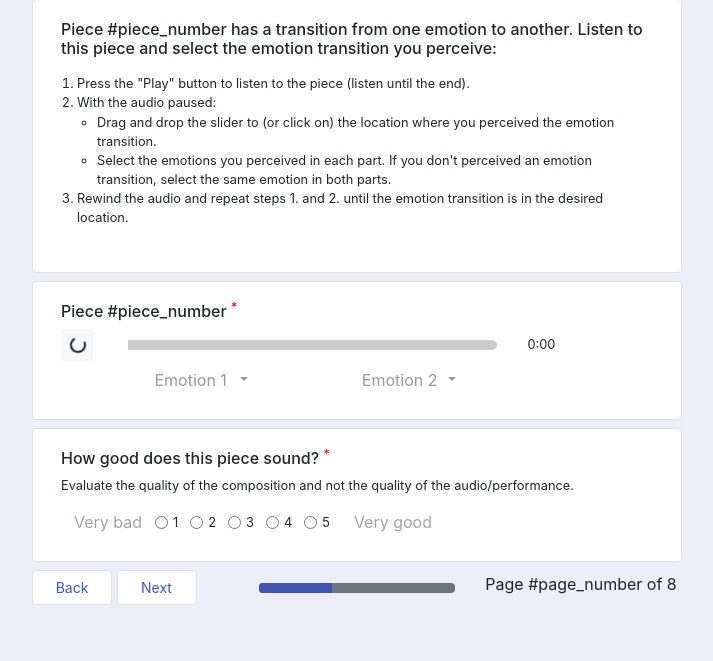
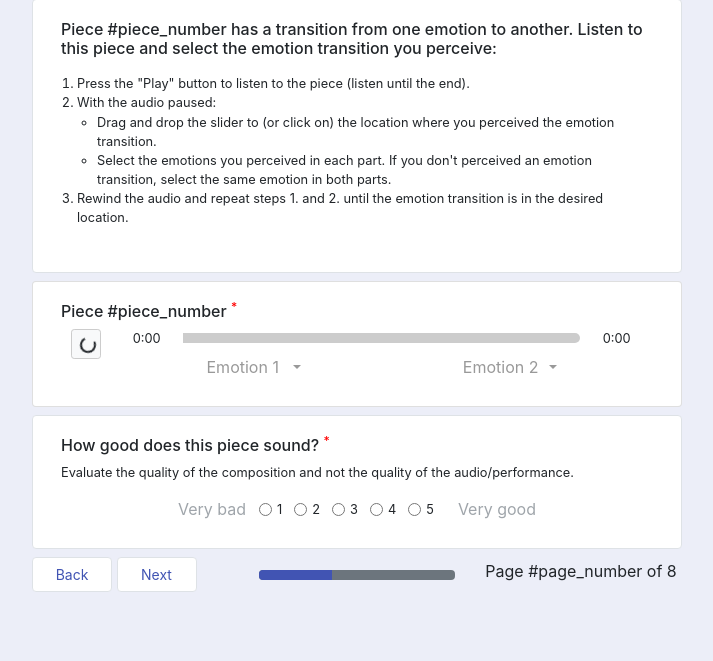
Before and after one commit to lucasnfe/bardo-critic, a Flask app: page /evaluate/1 in a window 1280 px wide. Shown: the part 192-853 px from the top of the page, without its empty margins (283-996 px from the left). After the commit the page ends 784 px from the top, so only its background shows below. Run offline with Flask 2, Linux system fonts and the light colour scheme; some libraries are stand-ins or nearby versions.

Commit message:
Implemented transition slider

```diff
--- a/static/css/player.css
+++ b/static/css/player.css
@@ -35,46 +35,66 @@
 }
 
 #playButton {
-    width: 32px;
-    height: 32px;
+    width: 30px;
+    height: 30px;
+    /* border-radius: 50%; */
+    border-color: #CCCCCC;
+}
+
+#emotion-trans-timer {
+    position: absolute;
+    margin-top: -35px;
+    visibility: hidden;
 }
 
 #playButtonImg {
     display: none;
 }
 
-#timer {
-    width: 28px;
-}
-
 #emotion-slider {
     width: 100%;
-    margin: auto;
-    padding-left: 15px;
+    /* padding-left: 15px; */
 }
 
 #emotion-slider-thumb {
   cursor: pointer;
   background: #343a40;
-  width: 5px;
+  width: 20px;
   height: 20px;
-  border-radius: 5px;
+  border-radius: 50%;
   position: absolute;
   margin-top: -5px;
   visibility: hidden;
+  z-index: 2;
+}
+
+#emotion-trans-slider-thumb {
+  cursor: pointer;
+  background: #343a40;
+  width: 5px;
+  height: 30px;
+  border-radius: 5px;
+  position: absolute;
+  visibility: hidden;
+  margin-top: -15px;
+  z-index: 1;
 }
 
 #emotion-track-left {
+  position: relative;
   background: #616A71;
   border-top-left-radius: 25px;
   border-bottom-left-radius: 25px;
   text-align: left;
   width: 0%;
+  z-index: 0;
 }
 
 #emotion-track-right {
+  position: relative;
   background: #cccccc;
   border-top-right-radius: 25px;
   border-bottom-right-radius: 25px;
   width: 100%;
+  z-index: 0;
 }
--- a/static/js/evaluate.js
+++ b/static/js/evaluate.js
@@ -2,9 +2,11 @@
 let sound = null;
 
 // Controls
+let transPos = 0;
 let thumbPos = 0;
-let thumbSavedPos = 0;
+
 let didClickOnThumb = false;
+let didClickOnTrans = false;
 
 // Keep track of how many times the user pressed play
 let playCount = 0;
@@ -12,9 +14,16 @@
 
 const slider = $("#emotion-slider");
 const thumb  = $("#emotion-slider-thumb");
+const trans  = $("#emotion-trans-slider-thumb");
+
+const transTimer = $("#emotion-trans-timer");
+const durationTimer = $("#duration");
+const elapsedTimer = $("#timer");
 
 const leftTrack = $('#emotion-track-left');
 const rightTrack = $('#emotion-track-right');
+
+const qualityLikert = $(".evaluate-quality");
 
 thumb.on("mousedown", function(ev) {
     thumbDown();
@@ -24,31 +33,64 @@
     thumbDown();
 });
 
+trans.on("mousedown", function(ev) {
+    transDown();
+});
+
+trans.on("touchstart", function(ev) {
+    transDown();
+});
+
 $(document).on("mousemove", function(ev) {
     thumbMove(ev.clientX);
+    transMove(ev.clientX);
 });
 
 $(document).on("touchmove", function(ev) {
-    if(didClickOnThumb) {
+    if(didClickOnThumb || didClickOnTrans) {
         ev.preventDefault();
     }
 
     var touches = ev.changedTouches;
     for (let i = 0; i < touches.length; i++) {
         thumbMove(touches[i].pageX);
+        transMove(touches[i].pageX);
     }
 });
 
 $(document).on("mouseup", function(ev) {
     thumbUp();
+    transUp();
 });
 
 $(document).on("touchend", function(ev) {
     thumbUp();
+    transUp();
 });
 
 $(document).on("touchcancel", function(ev) {
     thumbUp();
+    transUp();
+});
+
+qualityLikert.on('click', function(ev){
+    if(playCompleteCount == 0) {
+        ev.preventDefault();
+
+        // Pause the piece
+        pause();
+
+        // Show play popover
+        $("#playButton").popover('show');
+    }
+});
+
+leftTrack.on("mousedown", function(ev) {
+    trackDown(ev);
+});
+
+rightTrack.on("mousedown", function(ev) {
+    trackDown(ev);
 });
 
 $('#emotion1').on('hide.bs.select', function (e, clickedIndex, isSelected, previousValue) {
@@ -83,33 +125,13 @@
     }
 });
 
-$(".evaluate-quality").on('click', function(ev){
-    if(playCompleteCount == 0) {
-        ev.preventDefault();
-
-        // Pause the piece
-        pause();
-
-        // Show play popover
-        $("#playButton").popover('show');
-    }
-});
-
-slider.on("mousedown", function(ev) {
+function transDown() {
     if(sound.state() != "loaded") {
         return;
     }
 
-    if(!didClickOnThumb && playCompleteCount > 0) {
-        pause();
-
-        // Calculate mid point
-        let p = calcMidPoint(ev.clientX);
-
-        // Update thumb position
-        updateProgressBar(p);
-    }
-});
+    didClickOnTrans = true;
+}
 
 function thumbDown() {
     if(sound.state() != "loaded") {
@@ -120,6 +142,21 @@
     pause();
 }
 
+function transMove(clientX) {
+    if(sound.state() != "loaded") {
+        return;
+    }
+
+    if(didClickOnTrans && playCompleteCount > 0) {
+        // Calculate mid point
+        let p = calcMidPoint(clientX, trans.width(), transLimit);
+
+        // Update thumb position
+        updateTrans(p);
+        transTimer.css("visibility", "visible");
+    }
+}
+
 function thumbMove(clientX) {
     if(sound.state() != "loaded") {
         return;
@@ -127,11 +164,22 @@
 
     if(didClickOnThumb) {
         // Calculate mid point
-      	let p = calcMidPoint(clientX);
+      	let p = calcMidPoint(clientX, thumb.width(), thumbLimit);
 
         // Update thumb position
         updateProgressBar(p);
     }
+}
+
+function transUp() {
+    if(sound.state() != "loaded") {
+        return;
+    }
+
+    didClickOnTrans = false;
+
+    // Hide trans timer
+    transTimer.css("visibility", "hidden");
 }
 
 function thumbUp() {
@@ -142,12 +190,20 @@
     didClickOnThumb = false;
 }
 
-function calcMidPoint(clientX) {
-    // Calculate mid point
-    let x = clientX - thumb.width()/2;
-    let p = (x - limitX0 - sliderPaddingLeft)/sliderLimit;
+function trackDown(ev) {
+    if(sound.state() != "loaded") {
+        return;
+    }
 
-    return p;
+    if(!didClickOnThumb && playCompleteCount > 0) {
+        pause();
+
+        // Calculate mid point
+        let p = calcMidPoint(ev.clientX, thumb.width(), thumbLimit);
+
+        // Update thumb position
+        updateProgressBar(p);
+    }
 }
 
 function switchSelect(select, track) {
@@ -211,28 +267,44 @@
     }
 }
 
+function onEmotionButtonPlayed() {
+    switchSelect(emotion1, leftTrack);
+    switchSelect(emotion2, rightTrack);
+
+    pause();
+}
+
 function updateEmotionSlider(p) {
     leftTrack.css("width", (p * 100) + "%");
     rightTrack.css("width", ((1.0 - p) * 100) + "%");
 }
 
-function onEmotionButtonPlayed() {
-    updateEmotionSlider(thumbPos);
+// Updates
+function updateTimer(timerElement, p) {
+    if(p >= 0 && p <= 1.0) {
+        let time = formatTime(Math.round(p * sound.duration()));
+        timerElement.html(time);
+    }
+}
 
+function updateTrans(p) {
+    // Compute seek position
+    transPos = clamp(p, 0.0, 1.0);
+
+    // Update track widths
+    updateEmotionSlider(transPos);
+
+    // Update track colors
     switchSelect(emotion1, leftTrack);
     switchSelect(emotion2, rightTrack);
 
-    pause();
+    // Update trans position
+    setTransPosition(transPos);
 
-    // Save current thumb pos
-    thumbSavedPos = thumbPos;
-}
+    // Update trans timer
+    updateTimer(transTimer, transPos);
 
-// Updates
-function updateTimer(p) {
-    if(p >= 0 && p <= 1.0) {
-        timer.innerHTML = formatTime(Math.round(p * sound.duration()));
-    }
+    trans.css("visibility", "visible");
 }
 
 function updateProgressBar(p) {
@@ -245,8 +317,8 @@
         sound.seek(seek);
     }
 
-    // Update thumb
-    thumb.css("left", (limitX2 + thumbPos * sliderLimit) + "px");
+    // Update thumb position
+    setThumbPosition(thumbPos);
 
     if(playCompleteCount == 0) {
         thumb.css("visibility", "hidden");
@@ -256,7 +328,7 @@
     }
 
     // Update timer
-    updateTimer(thumbPos);
+    updateTimer(elapsedTimer, thumbPos);
 }
 
 function onEvaluateLoad() {
@@ -267,7 +339,7 @@
     loadPagingProgress();
 
     // Disable play button until sound has been loaded
-    $("#playButton" ).prop("disabled", true);
+    $("#playButton").prop("disabled", true);
 
     // Howl object
     sound = new Howl({
@@ -275,6 +347,8 @@
       html5: true,
       onload: function() {
           onResize();
+
+          updateTimer(durationTimer, 1.0);
 
           $("#loadingSpinner").css("visibility", "hidden");
           $("#playButtonImg").css("display", "inline");
@@ -287,26 +361,54 @@
           requestAnimationFrame(step);
       },
       onend: function() {
+          if(playCompleteCount == 0) {
+            updateTrans(0.5);
+          }
+
           playCompleteCount += 1;
+
+          updateEmotionSlider(transPos);
           updateProgressBar(0.0);
+
           pause();
       }
     });
 }
 
+function calcMidPoint(x, width, limit) {
+    return (x - limitX0)/limit;
+}
+
+function setThumbPosition(p) {
+    thumb.css("left", (limitX1 + p * thumbLimit - thumb.width()/2) + "px");
+}
+
+function setTransPosition(p) {
+    transTimer.css("left", (limitX1 + p * transLimit - transTimer.width()/2) + "px");
+    trans.css("left", (limitX1 + p * transLimit - trans.width()/2) + "px");
+}
+
 function onResize() {
     sliderPaddingLeft = parseInt(slider.css("padding-left").split("px")[0]);
-    sliderLimit = slider.width() - thumb.width()/2;
 
-    limitX0 = slider.offset().left;
+    thumbLimit = slider.width() - thumb.width()/2;
+    transLimit = slider.width() - trans.width()/2;
+
+    // Compute slider limits
+    limitX0 = slider.offset().left + sliderPaddingLeft;
     limitY0 = slider.offset().top;
-    limitX1 = limitX0 + sliderLimit;
-    limitX2 = slider.position().left + sliderPaddingLeft;
 
-    thumb.css("left", (limitX2 + thumbPos * sliderLimit) + "px");
+    // Compute slider init position
+    limitX1 = slider.position().left + sliderPaddingLeft;
 
-    thumb.draggable({axis: "x", containment: [limitX0 + sliderPaddingLeft, limitY0,
-                                              limitX1 + sliderPaddingLeft, limitY0]});
+    setThumbPosition(thumbPos);
+    setTransPosition(transPos);
+
+    thumb.draggable({axis: "x", containment: [limitX0 - thumb.width()/2, limitY0,
+                                              limitX0 + thumbLimit, limitY0]});
+
+    trans.draggable({axis: "x", containment: [limitX0 - trans.width()/2, limitY0,
+                                              limitX0 + transLimit, limitY0]});
 }
 
 // Formatting
--- a/templates/evaluate.html
+++ b/templates/evaluate.html
@@ -63,14 +63,17 @@
 
         <form id="evaluate-form" class="needs-validation" action="" method="GET">
 
-          <div class="card bg-white border rounded">
+          <div class="card bg-white borderrounded">
               <div class="card-body mx-2">
                 <small>
+
                 <h6 id="piece-title">Piece #piece_number <sup class="required">*</sup></h6>
 
-                    <div class="row align-items-center">
+                <div class="container">
+
+                    <div class="row align-items-top d-flex justify-content-center">
                         <!-- Controls -->
-                      <div class="col-1">
+                        <div class="col-1 d-flex justify-content-center">
                             <button id="playButton" type="button" class="btn btn-light btn-sm" data-toggle="popover" data-trigger="manual"  data-content="Make sure to listen to the piece entirely at least once." data-placement="bottom" onclick="onPlayButtonPlayed()">
                                 <img id="playButtonImg" src="{{ url_for('static', filename='imgs/play-64x64.png') }}" class="img-fluid">
                                 <span id="loadingSpinner" class="spinner-border spinner-border-sm" role="status" aria-hidden="true"></span>
@@ -78,29 +81,34 @@
                         </div>
 
                           <!-- Progres bar -->
-                      <div class="col-8">
+                          <div class="col d-flex justify-content-center">
+                              <div class="container">
+                                  <div class="row align-items-center d-flex justify-content-center">
+
+                                      <!-- Timer -->
+                                      <div class="col-1 d-flex justify-content-center">
+                                          <div id="timer">0:00</div>
+                                      </div>
+
+                                      <div class="col d-flex justify-content-center">
                                           <div id="emotion-slider">
                                             <div id="emotion-slider-thumb"></div>
+                                            <div id="emotion-trans-timer">0:00</div>
+                                            <div id="emotion-trans-slider-thumb"></div>
                                             <div id="emotion-track-left" class="emotion-track"></div>
                                             <div id="emotion-track-right" class="emotion-track"></div>
                                           </div>
                                       </div>
 
-                      <!-- Timer -->
-                      <div class="col-2">
-                          <div id="timer">0:00</div>
+                                      <!-- Duration -->
+                                      <div class="col-1 d-flex justify-content-center">
+                                          <div id="duration">0:00</div>
                                       </div>
                                   </div>
 
-                    <div class="row">
-                        <div class="col-1">
-                            <!-- <div>Emotion Transition:</div> -->
-                        </div>
-
+                                  <div class="row d-flex justify-content-center">
                                       <!-- Progres bar -->
-                        <div class="col-8">
-                            <div class="row align-items-center text-center">
-                                <div class="col">
+                                      <div class="col d-flex justify-content-center">
                                           <select name="emotion1_{{piece_number}}" id="emotion1" class="selectpicker form-control" data-dropup-auto="false" data-width="120px" data-style="btn-transparent" required>
                                               <option value="" selected="selected" disabled="disabled">Emotion 1</option>
                                               <option data-content="<span class='badge op-calm'>Calm</span>" class="op" value="1">Calm</option>
@@ -109,8 +117,8 @@
                                               <option data-content="<span class='badge op-suspense'>Suspense</span>" class="op" value="4">Suspense</option>
                                           </select>
                                       </div>
-                                <div class="col">
-                                    <select name="emotion2_{{piece_number}}" id="emotion2" class="selectpicker" data-dropup-auto="false" data-width="120px" data-style="btn-transparent" required>
+                                      <div class="col d-flex justify-content-center">
+                                          <select name="emotion2_{{piece_number}}" id="emotion2" class="selectpicker form-control" data-dropup-auto="false" data-width="120px" data-style="btn-transparent" required>
                                               <option  value="" selected="selected" disabled="disabled">Emotion 2</option>
                                               <option data-content="<span class='badge op-calm'>Calm</span>" class="op" value="1">Calm</option>
                                               <option data-content="<span class='badge op-agitated'>Agitated</span>" class="op" value="2">Agitated</option>
@@ -120,8 +128,10 @@
                                       </div>
                                   </div>
                               </div>
+                          </div>
+                    </div>
 
-                        <div class="col-2"></div>
+
                 </div>
                 </small>
               </div>
@@ -136,6 +146,10 @@
                       Evaluate the quality of the composition and not the quality of the audio/performance.
                   </label>
 
+                  <div class="container">
+                      <div class="row align-items-center">
+                          <!-- Controls -->
+                          <div class="col d-flex justify-content-center">
                               <div class="btn-toolbar" role="toolbar" >
                                 <div class="btn-group" role="group" >
                                   <a class="btn btn-link disabled" disabled>Very bad</a>
@@ -160,6 +174,9 @@
                                     <label class="form-check-label" for="inlineRadio3">5</label>
                                   </div>
                                   <a class="btn btn-link disabled" disabled>Very good</a>
+                                </div>
+                              </div>
+                        </div>
                     </div>
                   </div>
                 </small>
@@ -314,7 +331,7 @@
           localStorage.setItem(emotion1Key, $("#emotion1").val());
           localStorage.setItem(emotion2Key, $("#emotion2").val());
           localStorage.setItem(qualityKey, $('[name="' + qualityKey + '"]:checked').val());
-          localStorage.setItem(pKey, thumbSavedPos);
+          localStorage.setItem(pKey, transPos);
           localStorage.setItem(playCountKey, playCount);
           localStorage.setItem(playCompleteCountKey, playCompleteCount);
       });
```
Lines whose indentation alone changed are shown as unchanged.
